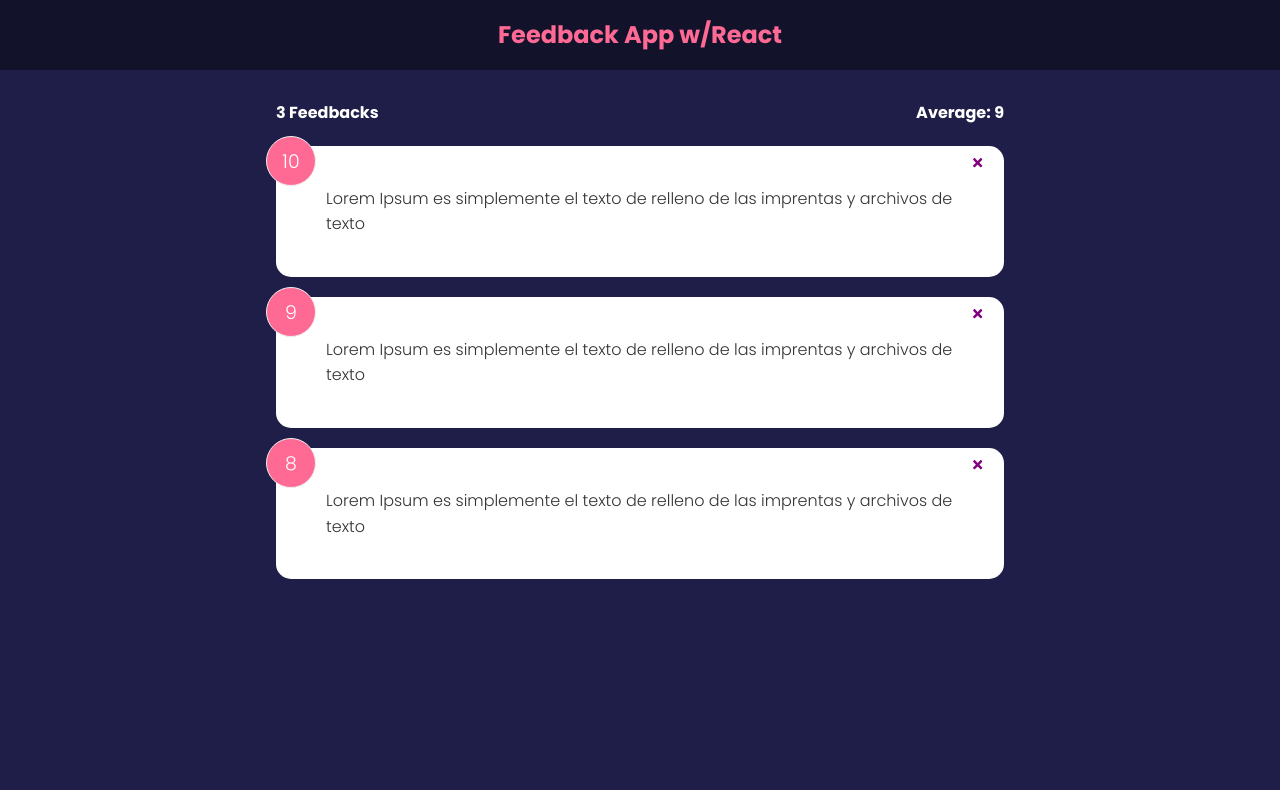
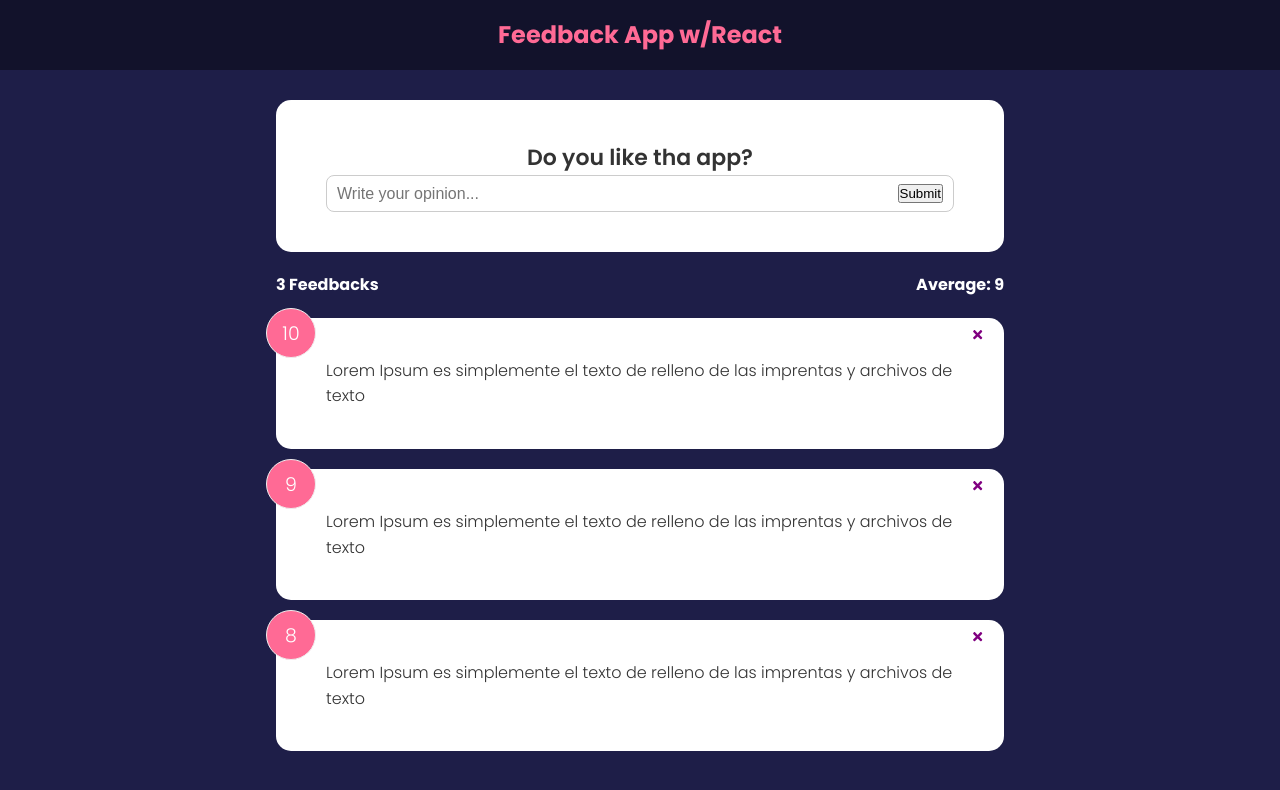
Before and after one commit to sestok/ReactJS_RatingApp-JsonServer, a React (Create React App) app: page / in a window 1280 px wide. Shown: the top 790 px of the page. Built offline with nearby package versions, Linux system fonts and the light colour scheme.

Commit message:
Adding a form to submit

```diff
--- a/src/App.js
+++ b/src/App.js
@@ -2,6 +2,7 @@
 import Header from './components/Header'
 import FeedbackList from './components/FeedbackList'
 import FeedbackStats from './components/FeedbackStats'
+import FeedbackForm from './components/FeedbackForm'
 import FeedbackData from './data/FeedbackData'
 
 function App() {
@@ -17,10 +18,11 @@
     <>
     <Header />
        <div className='container'>
-       <FeedbackStats feedback={feedback}/>
-        <FeedbackList
-        feedback={feedback}
-        handleDelete={deleteFeedback}/>
+           <FeedbackForm />
+           <FeedbackStats feedback={feedback}/>
+           <FeedbackList
+           feedback={feedback}
+           handleDelete={deleteFeedback}/>
     </div>
     </>
     )
--- /dev/null
+++ b/src/components/FeedbackForm.jsx
@@ -0,0 +1,23 @@
+import { useState } from 'react'
+import Card from "./shared/Card"
+
+function FeedbackForm() {
+    const [text, setText] = useState('')
+
+    const handleTextChange = (e) => {
+        setText(e.target.value)
+    }
+  return (
+    <Card>
+        <form>
+            <h2>Do you like tha app?</h2>
+            <div className="input-group">
+                <input onChange={handleTextChange} type="text" placeholder="Write your opinion..." value={text} />
+                <button type="submit">Submit</button>
+            </div>
+        </form>
+    </Card>
+  )
+}
+
+export default FeedbackForm
```
